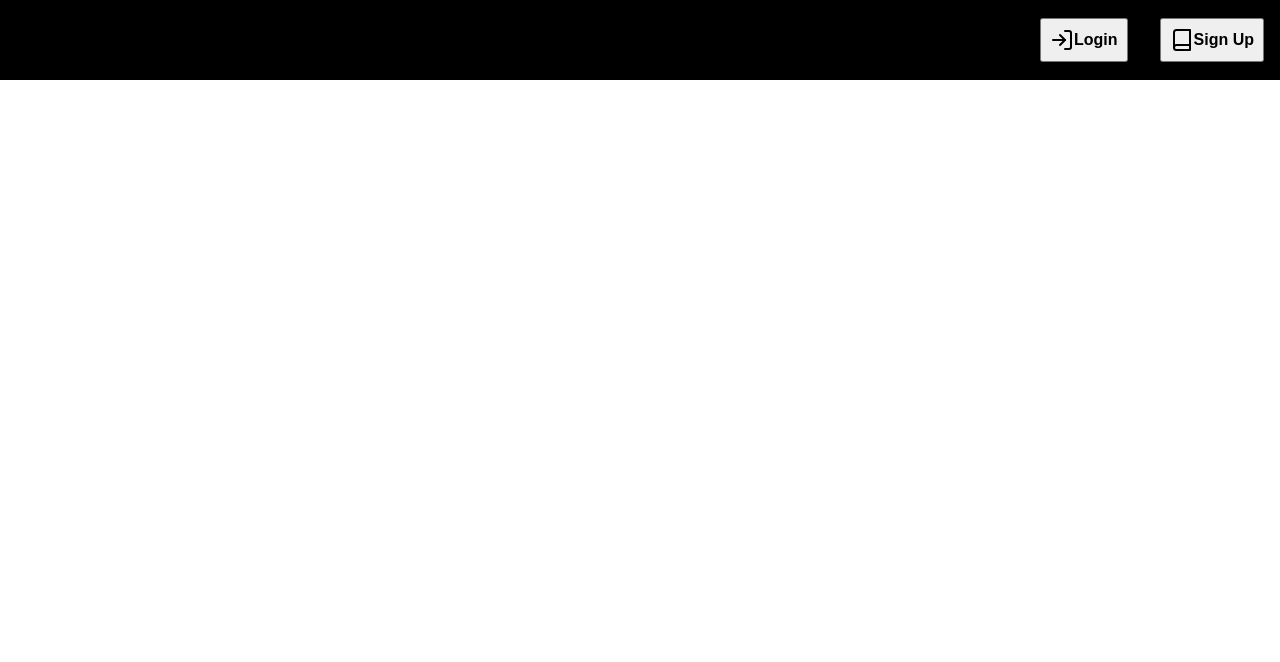
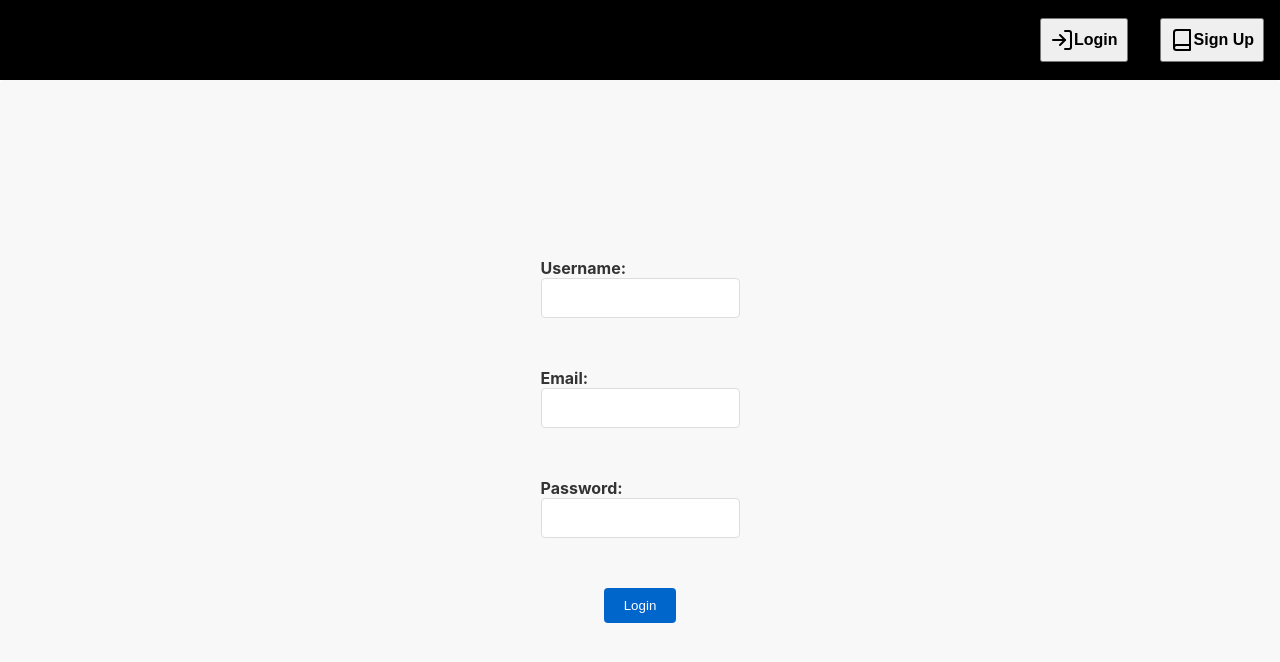
Before and after one commit to kiranmk3331/React-app, a React (Create React App) app: page / in a window 1280 px wide. Shown: the top 662 px of the page. Built offline with nearby package versions, Linux system fonts and the light colour scheme.

Commit message:
Add login page.

```diff
--- a/src/App.js
+++ b/src/App.js
@@ -1,10 +1,12 @@
-import './App.scss';
+import './styles/App.scss';
+import LoginPage from './components/LoginPage';
 import { Navbar } from './components/Navbar';
 
 function App() {
   return (
     <div className="App">
-      <Navbar/>
+      <Navbar />
+      <LoginPage/>
     </div>
   );
 }
--- /dev/null
+++ b/src/components/LoginPage.js
@@ -0,0 +1,50 @@
+import { useState } from "react";
+
+function LoginPage() {
+  const [userName, setUserName] = useState("");
+  const [userEmail, setUserEmail] = useState("")
+  const [password, setPassword] = useState("");
+
+  const handleSubmit = (event) => {
+    event.preventDefault();
+
+  };
+
+  return (
+    <form onSubmit={handleSubmit} className="login-form">
+      <label>
+        Username:
+        <input
+          type="text"
+          value={userName}
+          onChange={(event) => setUserName(event.target.value)}
+          required
+        />
+      </label>
+      <br />
+      <label>
+        Email:
+        <input
+          type="email"
+          value={userEmail}
+          onChange={(event) => setUserEmail(event.target.value)}
+          required
+        />
+      </label>
+      <br />
+      <label>
+        Password:
+        <input
+          type="password"
+          value={password}
+          onChange={(event) => setPassword(event.target.value)}
+          required
+        />
+      </label>
+      <br />
+      <input type="submit" value="Login" />
+    </form>
+  );
+}
+
+export default LoginPage;
--- a/src/App.scss
+++ b/src/styles/App.scss
@@ -28,3 +28,6 @@
   display: flex;
   align-items: center;
 }
+
+
+@import './login.scss'
--- /dev/null
+++ b/src/styles/login.scss
@@ -0,0 +1,56 @@
+// Variables
+$form-background-color: #f8f8f8;
+$form-padding: 20px;
+$form-field-height: 40px;
+$form-label-color: #333;
+$form-input-color: #555;
+$form-input-border-radius: 4px;
+$form-input-border-color: #ddd;
+$form-input-focus-border-color: #bbb;
+$form-submit-background-color: #0066cc;
+$form-submit-color: #fff;
+$form-submit-border-radius: 4px;
+
+// Login Form
+.login-form {
+  background-color: $form-background-color;
+  padding: $form-padding;
+  border-radius: $form-input-border-radius;
+  display: flex;
+  flex-direction: column;
+  justify-content: center;
+  align-items: center;
+  min-height: 90vh;
+
+  label {
+    display: block;
+    margin-bottom: 10px;
+    color: $form-label-color;
+    font-weight: bold;
+  }
+
+  input[type="text"], input[type="password"], input[type="email"] {
+    display: block;
+    height: $form-field-height;
+    width: 100%;
+    padding: 10px;
+    margin-bottom: 20px;
+    color: $form-input-color;
+    border: 1px solid $form-input-border-color;
+    border-radius: $form-input-border-radius;
+    transition: border-color 0.2s;
+
+    &:focus {
+      border-color: $form-input-focus-border-color;
+    }
+  }
+
+  input[type="submit"] {
+    background-color: $form-submit-background-color;
+    color: $form-submit-color;
+    border: none;
+    border-radius: $form-submit-border-radius;
+    padding: 10px 20px;
+    cursor: pointer;
+  }
+}
```
